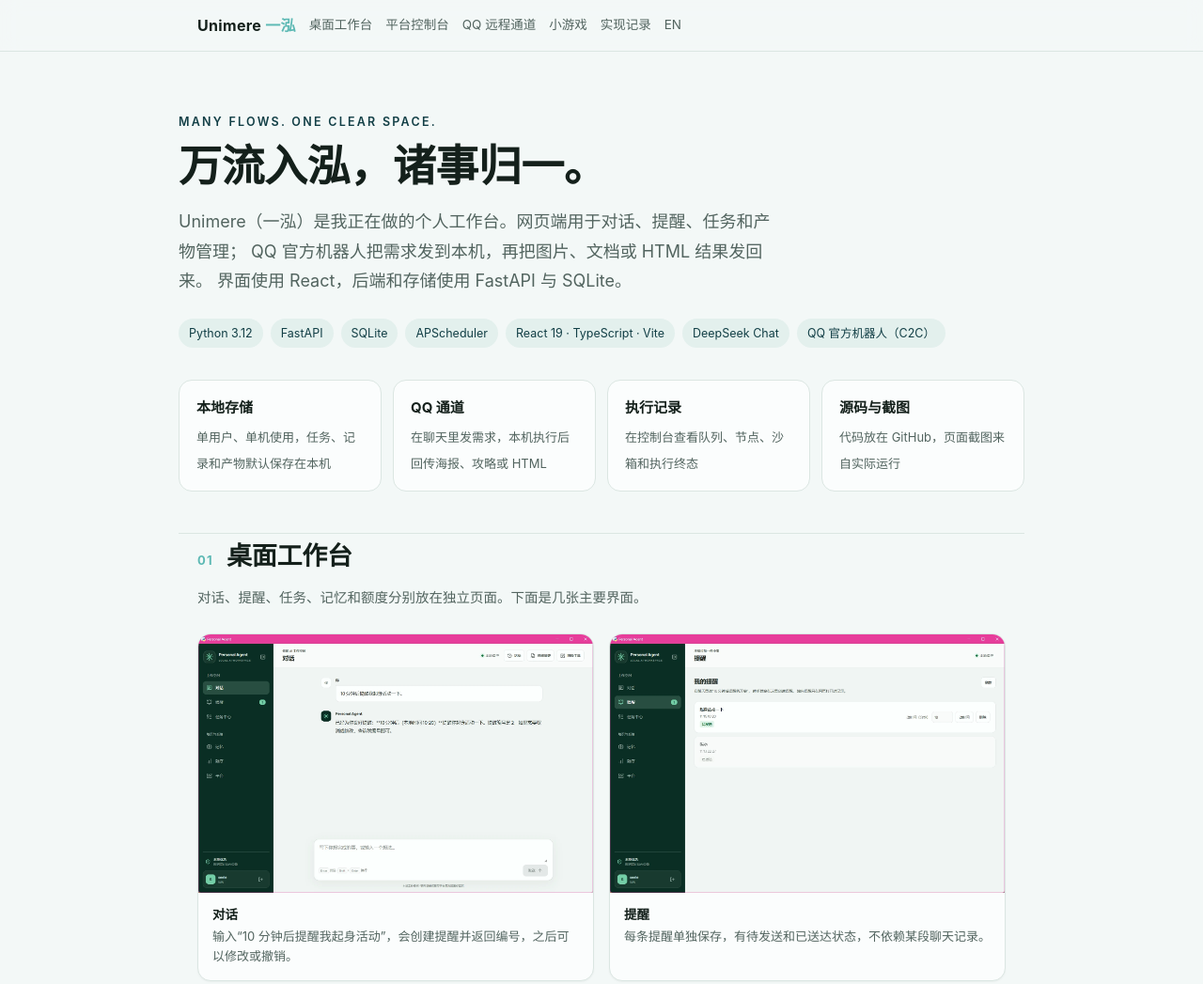
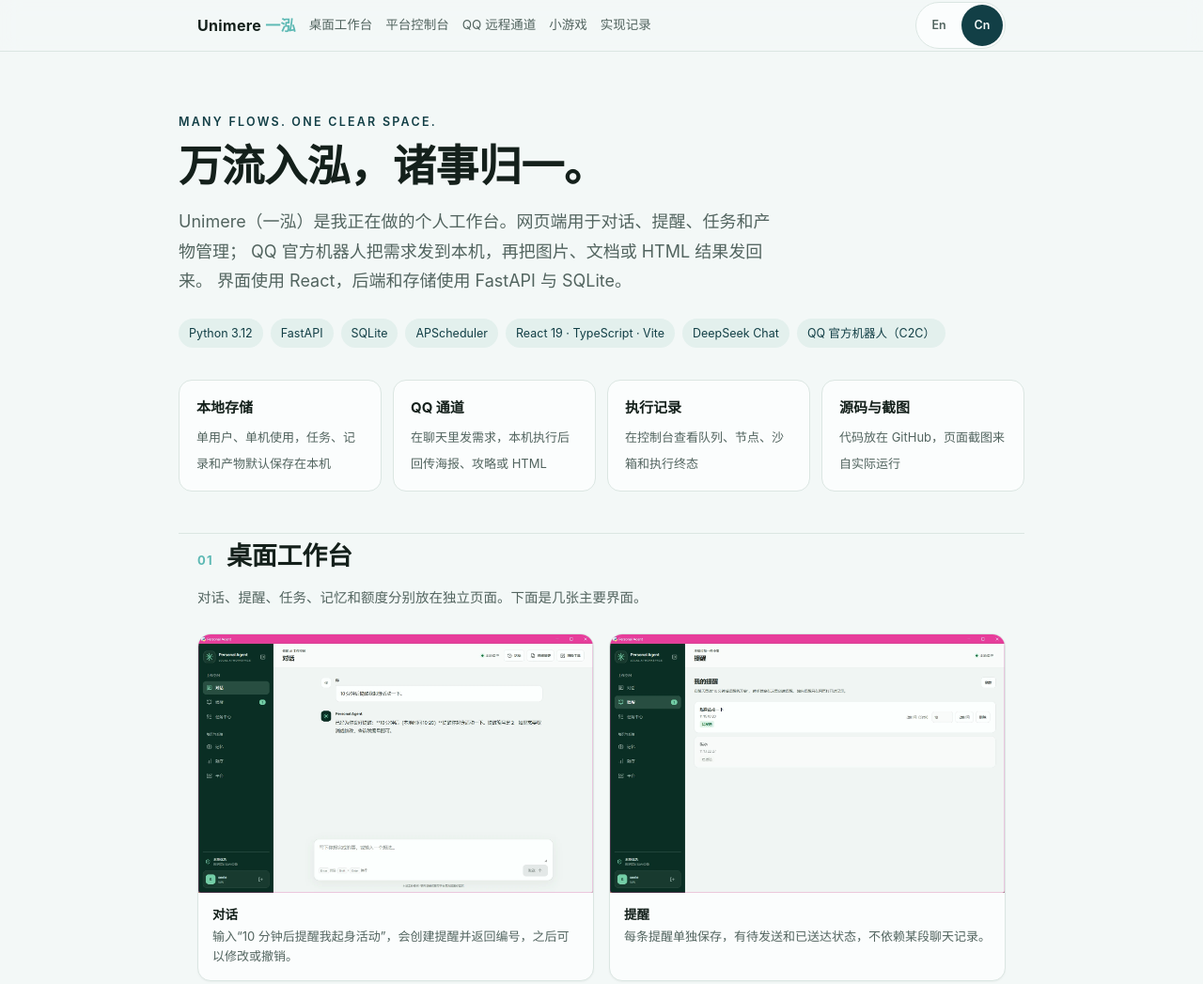
Before and after one commit to seele430/seele430.github.io, a website: page index.html in a window 1280 px wide. Shown: the top 1047 px of the page at 94% size. Drawn offline with Linux system fonts and the light colour scheme.

Commit message:
style: 调整右上角语言切换按钮

```diff
--- a/index.html
+++ b/index.html
@@ -34,12 +34,17 @@
 
   /* ---------- top nav ---------- */
   .nav{position:sticky; top:0; z-index:9; background:rgba(243,248,247,.88); backdrop-filter:blur(10px); border-bottom:1px solid var(--line)}
-  .nav .wrap{display:flex; align-items:center; gap:14px; height:54px; overflow-x:auto; scrollbar-width:none}
-  .nav .wrap::-webkit-scrollbar{display:none}
-  .brand{font-weight:700; letter-spacing:.02em; white-space:nowrap}
+  .nav .wrap{display:flex; align-items:center; gap:14px; height:54px}
+  .brand{font-weight:700; letter-spacing:.02em; white-space:nowrap; flex:0 0 auto}
   .brand span{color:var(--pink)}
+  .nav-links{display:flex; align-items:center; gap:14px; flex:1; min-width:0; overflow-x:auto; scrollbar-width:none}
+  .nav-links::-webkit-scrollbar{display:none}
   .nav a{display:flex; align-items:center; min-height:44px; font-size:13.5px; color:var(--muted); border:0; white-space:nowrap}
   .nav a:hover{color:var(--green)}
+  .lang-switch{display:flex; align-items:center; gap:2px; flex:0 0 auto; margin-left:auto; padding:2px; border:1px solid var(--line); border-radius:999px; background:var(--card)}
+  .nav .lang-switch a,.lang-switch .active{display:flex; align-items:center; justify-content:center; min-width:44px; min-height:44px; padding:0 10px; border:0; border-radius:999px; font-size:12.5px; font-weight:600; line-height:1; white-space:nowrap}
+  .lang-switch .active{background:var(--green); color:var(--paper)}
+  .nav .lang-switch a:hover{background:var(--green-soft); color:var(--green)}
 
   /* ---------- hero ---------- */
   header.hero{padding:64px 0 44px}
@@ -104,12 +109,17 @@
 <nav class="nav">
   <div class="wrap">
     <div class="brand">Unimere <span>一泓</span></div>
-    <a href="#desktop">桌面工作台</a>
-    <a href="#platform">平台控制台</a>
-    <a href="#qq">QQ 远程通道</a>
-    <a href="#game">小游戏</a>
-    <a href="#craft">实现记录</a>
-    <a href="en.html" hreflang="en" lang="en" aria-label="Switch to English">EN</a>
+    <div class="nav-links">
+      <a href="#desktop">桌面工作台</a>
+      <a href="#platform">平台控制台</a>
+      <a href="#qq">QQ 远程通道</a>
+      <a href="#game">小游戏</a>
+      <a href="#craft">实现记录</a>
+    </div>
+    <div class="lang-switch" role="group" aria-label="语言选择">
+      <a href="en.html" hreflang="en" aria-label="Switch to English">En</a>
+      <span class="active" aria-current="page">Cn</span>
+    </div>
   </div>
 </nav>
 
```
Also changed, not shown: en.html (+19 -9 lines).
